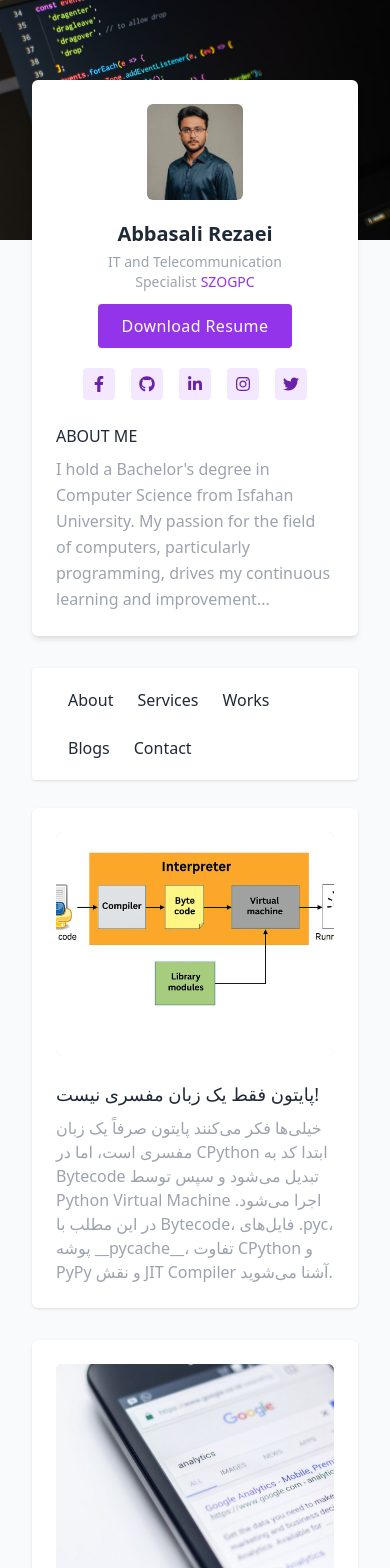
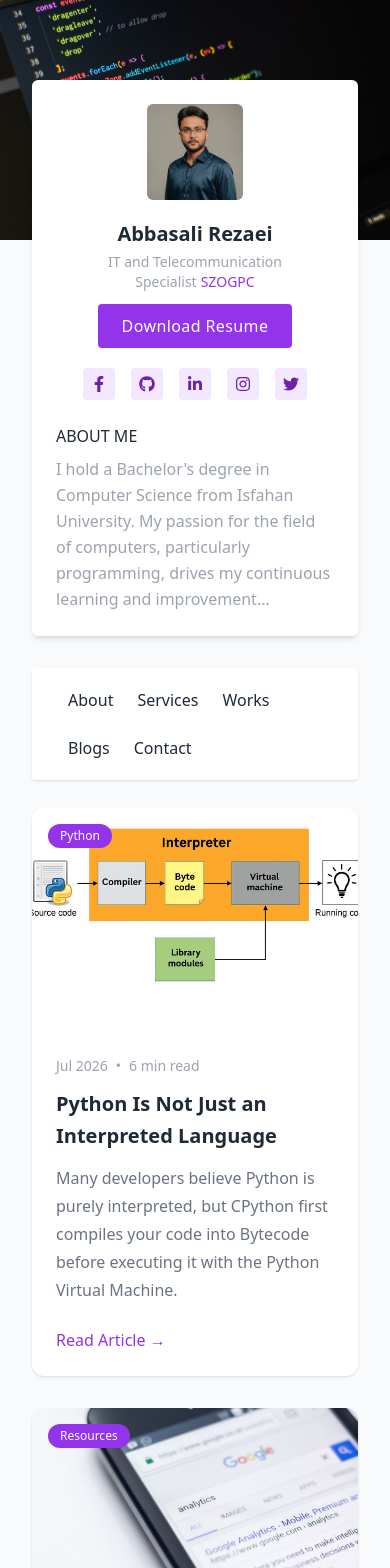
Before and after one commit to abbasalirezaei/abbasalirezaei.github.io, a React (Create React App) app: page /blogs in a window 390 px wide. Shown: the top 1568 px of the page. Built offline with nearby package versions, Linux system fonts and the light colour scheme.

Commit message:
'Update'

```diff
--- a/src/components/pages/Blog/Blog.jsx
+++ b/src/components/pages/Blog/Blog.jsx
@@ -1,47 +1,13 @@
 import React from "react";
-import image1 from "../../../images/blog/blog-01.jpg";
-import image2 from "../../../images/blog/blog-02.jpg";
-import image3 from "../../../images/blog/blog-03.jpg";
-import image4 from "../../../images/blog/blog-04.jpg";
 import BlogItem from "./BlogItem";
-
-const blogData = [
-  {
-    id: 1,
-    image: image1,
-  title: "پایتون فقط یک زبان مفسری نیست!",
-  description:
-    "خیلی‌ها فکر می‌کنند پایتون صرفاً یک زبان مفسری است، اما در CPython ابتدا کد به Bytecode تبدیل می‌شود و سپس توسط Python Virtual Machine اجرا می‌شود. در این مطلب با Bytecode، فایل‌های .pyc، پوشه __pycache__، تفاوت CPython و PyPy و نقش JIT Compiler آشنا می‌شوید."
-  },
-  {
-    id: 2,
-    image: image2,
-    title: "15+ Top Sources to Download Free Stock Photos",
-    description:
-      "Wanna decorate your blog with photos? But don't have any photographic skills or fees to pay for photos?",
-  },
-  {
-    id: 3,
-    image: image3,
-    title: "15+ Free Startup Landing Page and Web Templates",
-    description:
-      "A landing page is a page designed to turn visitors into leads. It is separate from other pages on your...",
-  },
-  {
-    id: 4,
-    image: image4,
-    title: "10+ Sources to Download Free SVG Illustrations",
-    description:
-      "There is no doubt about the importance of Scalable Vector Graphics illustration today.",
-  },
-];
+import blogsData from "./blogsData";
 
 const Blog = () => {
   return (
     <section className="pb-10">
       <div className="flex flex-wrap md:px-4">
-        {blogData.map((blog, id) => (
-          <BlogItem blog={blog} key={id} />
+        {blogsData.map((blog) => (
+          <BlogItem key={blog.id} blog={blog} />
         ))}
       </div>
     </section>
--- /dev/null
+++ b/src/components/pages/Blog/BlogDetail.jsx
@@ -0,0 +1,107 @@
+import React from "react";
+import { Link, useParams } from "react-router-dom";
+import blogsData from "./blogsData";
+import { FaLinkedin } from "react-icons/fa";
+
+const BlogDetail = () => {
+  const { slug } = useParams();
+
+  const blog = blogsData.find((item) => item.slug === slug);
+
+  if (!blog) {
+    return (
+      <section className="p-10">
+        <div className="bg-white rounded-xl shadow p-10 text-center">
+          <h2 className="text-3xl font-bold text-gray-800 mb-4">
+            Article Not Found
+          </h2>
+
+          <p className="text-gray-500 mb-6">
+            The article you're looking for doesn't exist.
+          </p>
+
+          <Link
+            to="/blogs"
+            className="inline-block bg-purple-600 text-white px-6 py-3 rounded-lg hover:bg-purple-700 transition"
+          >
+            Back to Blogs
+          </Link>
+        </div>
+      </section>
+    );
+  }
+
+  return (
+    <section className="pb-10">
+
+      <div className="md:px-4">
+
+        <div className="bg-white rounded-xl shadow overflow-hidden">
+
+          <img
+            src={blog.image}
+            alt={blog.title}
+            className="w-full h-80 object-cover"
+          />
+
+          <div className="p-8">
+
+            <span className="inline-block bg-purple-100 text-purple-600 text-sm px-3 py-1 rounded-full mb-5">
+              {blog.category}
+            </span>
+
+            <h1 className="text-4xl font-bold text-gray-800 mb-5">
+              {blog.title}
+            </h1>
+
+            <div className="flex items-center text-gray-500 text-sm mb-8">
+
+              <span>{blog.date}</span>
+
+              <span className="mx-2">•</span>
+
+              <span>{blog.readTime} read</span>
+
+            </div>
+
+            <div className="prose max-w-none text-gray-700 leading-8 whitespace-pre-line">
+
+              {blog.content}
+
+            </div>
+
+            <div className="border-t mt-10 pt-8 flex flex-wrap gap-4">
+
+              <Link
+                to="/blogs"
+                className="px-6 py-3 border border-purple-600 text-purple-600 rounded-lg hover:bg-purple-600 hover:text-white transition"
+              >
+                ← Back to Blogs
+              </Link>
+
+              {blog.linkedin !== "#" && (
+                <a
+                  href={blog.linkedin}
+                  target="_blank"
+                  rel="noopener noreferrer"
+                  className="px-6 py-3 bg-[#0A66C2] text-white rounded-lg hover:opacity-90 transition flex items-center gap-3"
+                >
+                  <FaLinkedin />
+
+                  Read Full Article on LinkedIn
+                </a>
+              )}
+
+            </div>
+
+          </div>
+
+        </div>
+
+      </div>
+
+    </section>
+  );
+};
+
+export default BlogDetail;
--- a/src/components/pages/Blog/BlogItem.jsx
+++ b/src/components/pages/Blog/BlogItem.jsx
@@ -1,26 +1,68 @@
 import React from "react";
+import { Link } from "react-router-dom";
 
-const BlogItem = (props) => {
-  const { image, title, description } = props.blog;
+const BlogItem = ({ blog }) => {
+  const {
+    image,
+    title,
+    description,
+    slug,
+    category,
+    date,
+    readTime,
+  } = blog;
+
   return (
     <div className="w-full lg:w-1/2">
-      <div className="my-4 md:mx-4 shadow p-6 rounded-md bg-white group hover:shadow-md">
-        <div className="relative mb-6 w-full h-56 bg-purple-200 rounded-md overflow-hidden">
+      <div className="my-4 md:mx-4 bg-white rounded-xl shadow hover:shadow-lg transition duration-300 overflow-hidden group">
+
+        <div className="relative h-56 overflow-hidden">
+
           <img
             src={image}
-            alt="blogImage"
-            className="w-full h-full object-cover object-center transform group-hover:scale-125 group-hover:rotate-6 transition duration-200"
+            alt={title}
+            className="w-full h-full object-cover transition duration-500 group-hover:scale-110"
           />
+
+          <span className="absolute top-4 left-4 bg-purple-600 text-white text-xs px-3 py-1 rounded-full">
+            {category}
+          </span>
+
         </div>
-        <h3>
-          <a
-            href="#0"
-            className="block text-lg font-medium text-gray-800 hover:text-purple-600 mb-2"
+
+        <div className="p-6">
+
+          <div className="flex items-center text-sm text-gray-400 mb-3">
+
+            <span>{date}</span>
+
+            <span className="mx-2">•</span>
+
+            <span>{readTime} read</span>
+
+          </div>
+
+          <h3 className="text-xl font-semibold text-gray-800 mb-3 leading-8">
+
+            {title}
+
+          </h3>
+
+          <p className="text-gray-500 leading-7 mb-6">
+
+            {description}
+
+          </p>
+
+          <Link
+            to={`/blogs/${slug}`}
+            className="inline-flex items-center font-medium text-purple-600 hover:text-purple-800 transition"
           >
-            {title}
-          </a>
-        </h3>
-        <p className="text-gray-400">{description}</p>
+            Read Article →
+          </Link>
+
+        </div>
+
       </div>
     </div>
   );
--- /dev/null
+++ b/src/components/pages/Blog/blogsData.js
@@ -0,0 +1,126 @@
+import image1 from "../../../images/blog/blog-01.jpg";
+import image2 from "../../../images/blog/blog-02.jpg";
+import image3 from "../../../images/blog/blog-03.jpg";
+import image4 from "../../../images/blog/blog-04.jpg";
+
+const blogsData = [
+  {
+    id: 1,
+    slug: "python-bytecode",
+
+    image: image1,
+
+    title: "Python Is Not Just an Interpreted Language",
+
+    category: "Python",
+
+    date: "Jul 2026",
+
+    readTime: "6 min",
+
+    linkedin:
+      "https://www.linkedin.com/posts/abbasalirezaei79_techcommunity-developers-linkedinlearning-share-7378741752742047745-d_qv/?utm_source=share&utm_medium=member_desktop&rcm=ACoAAC4L3PoBd2hf1kmuPARYmXhH9V0g0PJ-4z4",
+
+    description:
+      "Many developers believe Python is purely interpreted, but CPython first compiles your code into Bytecode before executing it with the Python Virtual Machine.",
+
+    content: `
+Python is often introduced as an interpreted language, but that description is only partially correct.
+
+In the standard CPython implementation, Python source code is first compiled into Bytecode (.pyc files).
+
+This Bytecode is then executed by the Python Virtual Machine (PVM).
+
+In this article you'll learn:
+
+• What Bytecode really is
+• Why __pycache__ exists
+• CPython execution process
+• Difference between CPython and PyPy
+• How JIT Compilation improves performance
+`,
+  },
+
+  {
+    id: 2,
+
+    slug: "free-stock-photos",
+
+    image: image2,
+
+    title: "15+ Top Sources to Download Free Stock Photos",
+
+    category: "Resources",
+
+    date: "Jun 2026",
+
+    readTime: "4 min",
+
+    linkedin: "#",
+
+    description:
+      "Best websites for downloading high-quality royalty-free images for personal and commercial projects.",
+
+    content: `
+Finding beautiful free stock photos is easier than ever.
+
+In this article we introduce the best websites that provide free high-quality images for your next project.
+`,
+  },
+
+  {
+    id: 3,
+
+    slug: "startup-landing-pages",
+
+    image: image3,
+
+    title: "15+ Free Startup Landing Page Templates",
+
+    category: "Web Design",
+
+    date: "Jun 2026",
+
+    readTime: "5 min",
+
+    linkedin: "#",
+
+    description:
+      "Collection of modern landing page templates for startups, SaaS products and portfolios.",
+
+    content: `
+Landing pages are one of the most important parts of every startup website.
+
+Here are our favorite free templates.
+`,
+  },
+
+  {
+    id: 4,
+
+    slug: "free-svg-illustrations",
+
+    image: image4,
+
+    title: "10+ Sources to Download Free SVG Illustrations",
+
+    category: "Design",
+
+    date: "May 2026",
+
+    readTime: "3 min",
+
+    linkedin: "#",
+
+    description:
+      "Discover the best websites for downloading free SVG illustrations for your web projects.",
+
+    content: `
+SVG illustrations are lightweight, scalable and perfect for modern websites.
+
+Here are our favorite free resources.
+`,
+  },
+];
+
+export default blogsData;
--- a/src/components/sections/Navbar/Navbar.jsx
+++ b/src/components/sections/Navbar/Navbar.jsx
@@ -12,6 +12,7 @@ import Contact from "../../pages/Contact/Contact";
 import Portfolio from "../../pages/Portfolio/Portfolio";
 import Service from "../../pages/Service/Service";
 import ServiceDetail from "../../pages/Service/ServiceDetail";
+import BlogDetail from "../../pages/Blog/BlogDetail";
 const navbarData = [
   {
     id: 1,
@@ -60,6 +61,10 @@ const Navbar = () => {
         />
         <Route path="/works" element={<Portfolio />} />
         <Route path="/blogs" element={<Blog />} />
+        <Route
+            path="/blogs/:slug"
+            element={<BlogDetail />}
+        />
         <Route path="/contact" element={<Contact />} />
         <Route path="/about" element={<About />} />
 
```
Also changed, not shown: 1 other file (tests, documents, lock files or other folders).
